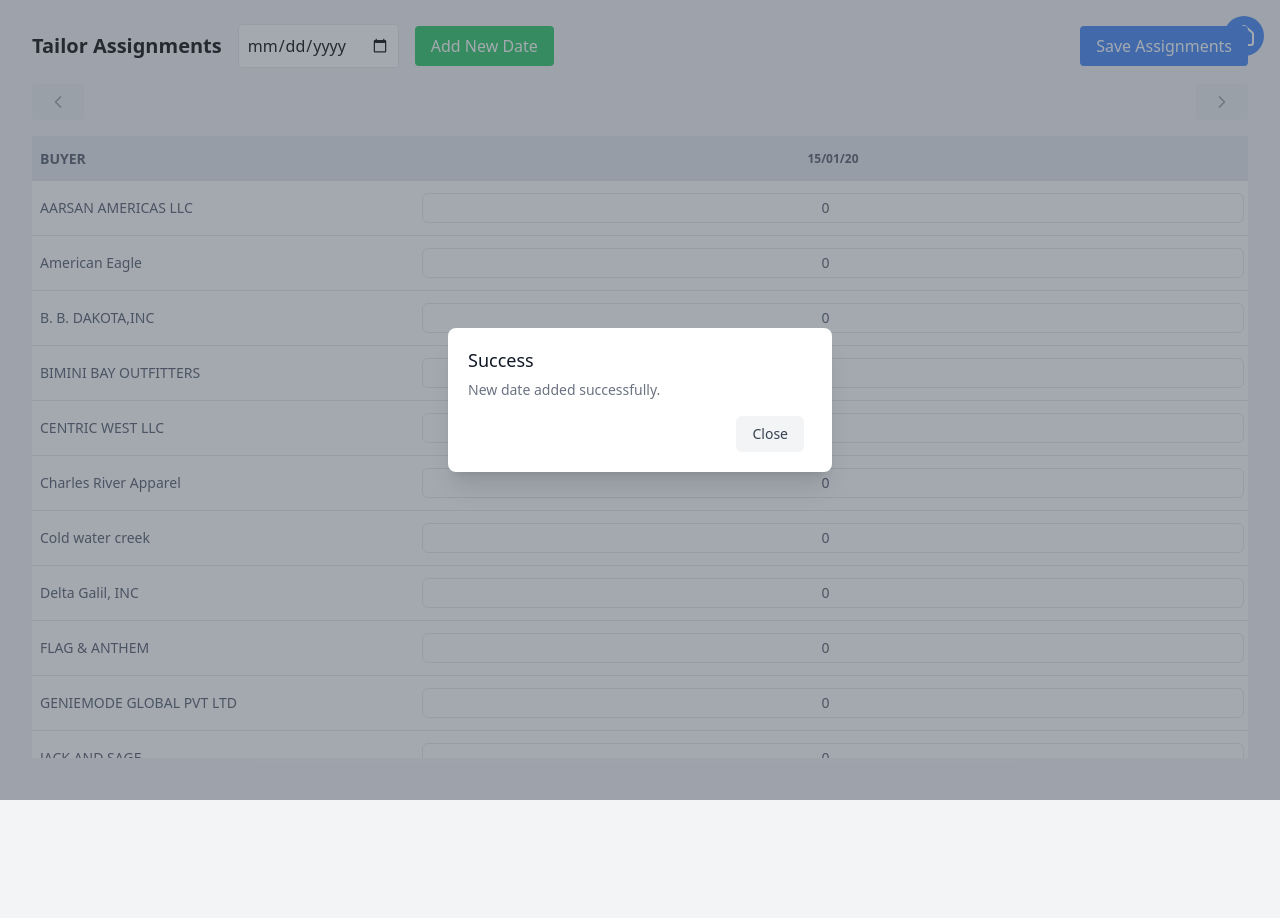
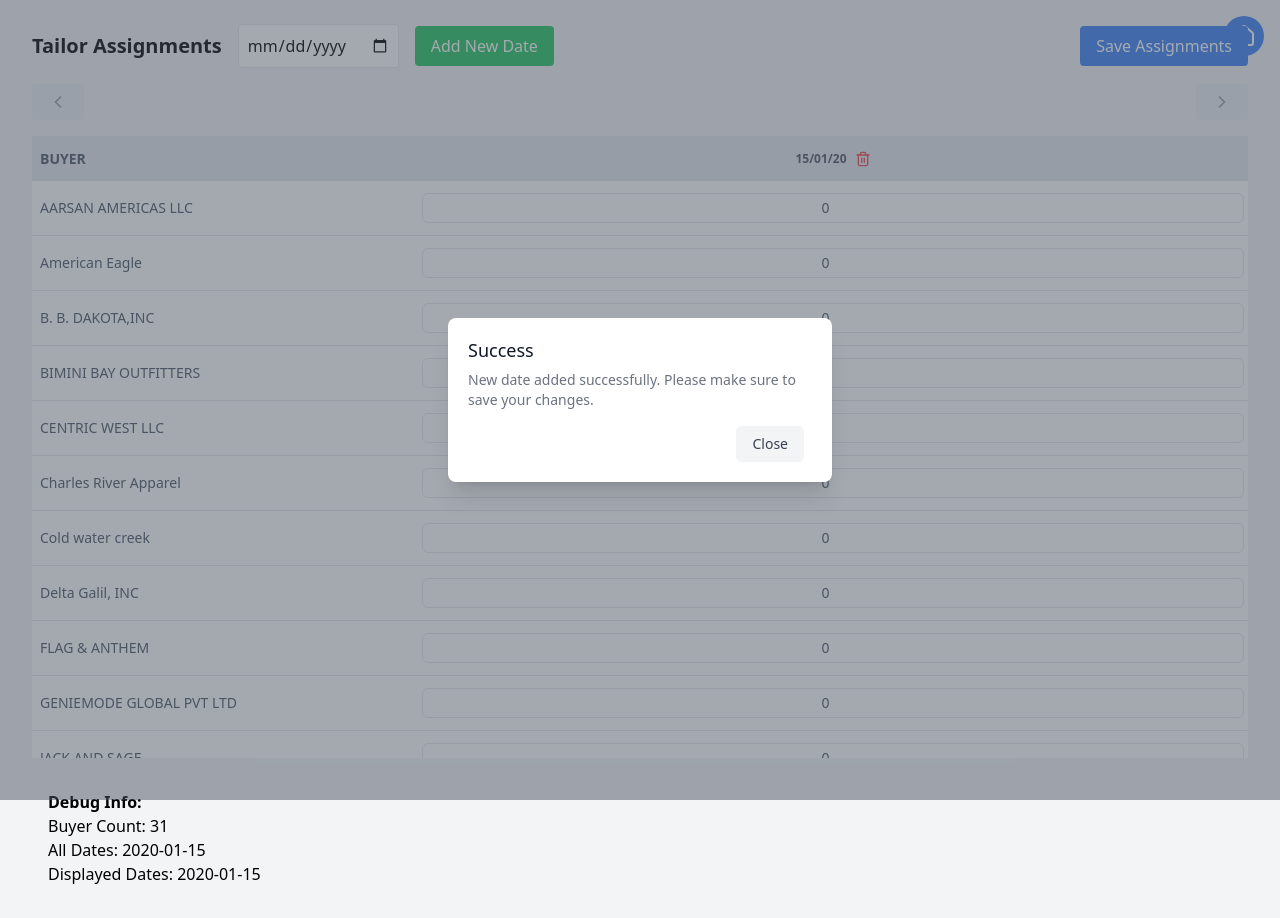
Before and after one commit to ayyubm/sampletracker, a Next.js app: page /assign-tailors in a window 1280 px wide. Both pictures are taken after typing "2020-01-15" into the empty fields and a click on the button "Add New Date". Before the commit the page ends 800 px from the top, so only its background shows below. Built offline with nearby package versions, Linux system fonts and the light colour scheme; no server answers; the database is empty.

Commit message:
Added delete date column functionality to the tailor assignments page and added unsaved changes alert to the same

```diff
--- a/src/app/assign-tailors/page.tsx
+++ b/src/app/assign-tailors/page.tsx
@@ -1,12 +1,38 @@
 'use client';
 
+import { useState } from 'react';
 import { useAuth } from '../../lib/hooks/useAuth';
 import Link from 'next/link';
 import TailorAssignment from '../../components/TailorAssignment';
 import { Home } from 'lucide-react';
+import { useRouter } from 'next/navigation';
+import Alert from '../../components/Alert';
 
 export default function AssignTailorsPage() {
   const { userData } = useAuth();
+  const [hasUnsavedChanges, setHasUnsavedChanges] = useState(false);
+  const [showAlert, setShowAlert] = useState(false);
+  const router = useRouter();
+
+  const handleUnsavedChanges = (unsavedChanges: boolean) => {
+    setHasUnsavedChanges(unsavedChanges);
+  };
+
+  const handleHomeClick = (e: React.MouseEvent<HTMLAnchorElement>) => {
+    if (hasUnsavedChanges) {
+      e.preventDefault();
+      setShowAlert(true);
+    }
+  };
+
+  const handleAlertClose = () => {
+    setShowAlert(false);
+  };
+
+  const handleAlertConfirm = () => {
+    setShowAlert(false);
+    router.push('/');
+  };
 
   return (
     <div className="min-h-screen bg-gray-100 p-4">
@@ -15,12 +41,21 @@ export default function AssignTailorsPage() {
           href="/"
           className="bg-blue-500 text-white p-2 rounded-full hover:bg-blue-600 transition-colors duration-200"
           title="Back to Home"
+          onClick={handleHomeClick}
         >
           <Home size={24} />
         </Link>
       </header>
+      {showAlert && (
+        <Alert
+          message="You have unsaved changes. Are you sure you want to leave this page?"
+          type="warning"
+          onClose={handleAlertClose}
+          onConfirm={handleAlertConfirm}
+        />
+      )}
       <main className="-mt-12">
-        <TailorAssignment topControls={true} />
+        <TailorAssignment topControls={true} onUnsavedChanges={handleUnsavedChanges} />
       </main>
     </div>
   );
--- a/src/components/TailorAssignment.tsx
+++ b/src/components/TailorAssignment.tsx
@@ -1,9 +1,9 @@
-import React, { useState, useEffect } from 'react';
+import React, { useState, useEffect, useCallback } from 'react';
 import { BUYER_OPTIONS } from '../lib/constants';
 import { getDocuments, updateDocument, addDocument } from '../lib/firebase/firebaseUtils';
 import { format, parseISO, isBefore, addDays, subDays } from 'date-fns';
 import Alert from './Alert';
-import { ChevronLeft, ChevronRight } from 'lucide-react';
+import { ChevronLeft, ChevronRight, Trash2 } from 'lucide-react'; // Add Trash2 icon
 
 interface TailorCount {
   [date: string]: number;
@@ -17,21 +17,29 @@ interface BuyerTailorCount {
 
 interface TailorAssignmentProps {
   topControls?: boolean;
+  onUnsavedChanges: (hasUnsavedChanges: boolean) => void;
 }
 
-const TailorAssignment: React.FC<TailorAssignmentProps> = ({ topControls = false }) => {
+const TailorAssignment: React.FC<TailorAssignmentProps> = ({ topControls = false, onUnsavedChanges }) => {
   const [buyerTailorCounts, setBuyerTailorCounts] = useState<BuyerTailorCount[]>([]);
   const [allDates, setAllDates] = useState<string[]>([]);
   const [displayedDates, setDisplayedDates] = useState<string[]>([]);
   const [newDate, setNewDate] = useState<string>('');
   const [alert, setAlert] = useState<{ message: string; type: 'success' | 'error' | 'warning' } | null>(null);
+  const [hasUnsavedChanges, setHasUnsavedChanges] = useState(false);
+
+  useEffect(() => {
+    onUnsavedChanges(hasUnsavedChanges);
+  }, [hasUnsavedChanges, onUnsavedChanges]);
 
   useEffect(() => {
     fetchTailorCounts();
   }, []);
 
   const fetchTailorCounts = async () => {
+    try {
       const fetchedCounts = await getDocuments('tailorAssignments');
+      console.log('Fetched counts:', fetchedCounts);
       if (fetchedCounts.length === 0) {
         const initialCounts = BUYER_OPTIONS.map(buyer => ({
           buyer,
@@ -42,6 +50,10 @@ const TailorAssignment: React.FC<TailorAssignmentProps> = ({ topControls = false
         setBuyerTailorCounts(fetchedCounts as BuyerTailorCount[]);
       }
       updateDates(fetchedCounts as BuyerTailorCount[]);
+    } catch (error) {
+      console.error('Error fetching tailor counts:', error);
+      setAlert({ message: 'Error fetching tailor assignments. Please try again.', type: 'error' });
+    }
   };
 
   const updateDates = (counts: BuyerTailorCount[]) => {
@@ -51,10 +63,15 @@ const TailorAssignment: React.FC<TailorAssignmentProps> = ({ topControls = false
     setDisplayedDates(uniqueDates.slice(-7)); // Initially display the last 7 dates
   };
 
+  const setUnsavedChanges = useCallback(() => {
+    setHasUnsavedChanges(true);
+  }, []);
+
   const handleCountChange = (buyerIndex: number, date: string, value: string) => {
     const newCounts = [...buyerTailorCounts];
     newCounts[buyerIndex].tailorCounts[date] = parseInt(value) || 0;
     setBuyerTailorCounts(newCounts);
+    setUnsavedChanges();
   };
 
   const addNewDate = () => {
@@ -87,7 +104,8 @@ const TailorAssignment: React.FC<TailorAssignmentProps> = ({ topControls = false
     }
 
     setNewDate(''); // Reset the date input
-    setAlert({ message: "New date added successfully.", type: 'success' });
+    setAlert({ message: "New date added successfully. Please make sure to save your changes.", type: 'success' });
+    setUnsavedChanges();
   };
 
   const saveTailorCounts = async () => {
@@ -99,6 +117,7 @@ const TailorAssignment: React.FC<TailorAssignmentProps> = ({ topControls = false
           await addDocument('tailorAssignments', count);
         }
       }
+      setHasUnsavedChanges(false);
       setAlert({ message: 'Tailor assignments saved successfully!', type: 'success' });
       fetchTailorCounts();
     } catch (error) {
@@ -122,6 +141,54 @@ const TailorAssignment: React.FC<TailorAssignmentProps> = ({ topControls = false
       const newFirstIndex = allDates.indexOf(displayedDates[0]) + 1;
       setDisplayedDates(allDates.slice(newFirstIndex, newFirstIndex + 7));
     }
+  };
+
+  const handleDeleteDate = (dateToDelete: string) => {
+    // Remove the date from allDates
+    const updatedAllDates = allDates.filter(date => date !== dateToDelete);
+    setAllDates(updatedAllDates);
+
+    // Update displayedDates
+    let newDisplayedDates = displayedDates.filter(date => date !== dateToDelete);
+
+    // Function to add dates to newDisplayedDates
+    const addDatesToDisplay = (startIndex: number, direction: 1 | -1) => {
+      while (newDisplayedDates.length < 7 && startIndex >= 0 && startIndex < updatedAllDates.length) {
+        const nextDate = updatedAllDates[startIndex];
+        if (nextDate && !newDisplayedDates.includes(nextDate)) {
+          if (direction === 1) {
+            newDisplayedDates.push(nextDate);
+          } else {
+            newDisplayedDates.unshift(nextDate);
+          }
+        }
+        startIndex += direction;
+      }
+    };
+
+    // Try to add dates after the last displayed date
+    let lastDisplayedIndex = updatedAllDates.indexOf(newDisplayedDates[newDisplayedDates.length - 1]);
+    addDatesToDisplay(lastDisplayedIndex + 1, 1);
+
+    // If we still don't have 7 dates, look for dates before the first displayed date
+    if (newDisplayedDates.length < 7) {
+      let firstDisplayedIndex = updatedAllDates.indexOf(newDisplayedDates[0]);
+      addDatesToDisplay(firstDisplayedIndex - 1, -1);
+    }
+
+    setDisplayedDates(newDisplayedDates);
+
+    // Remove the date from each buyer's tailorCounts
+    const updatedCounts = buyerTailorCounts.map(count => ({
+      ...count,
+      tailorCounts: Object.fromEntries(
+        Object.entries(count.tailorCounts).filter(([date]) => date !== dateToDelete)
+      )
+    }));
+    setBuyerTailorCounts(updatedCounts);
+
+    setAlert({ message: "Date removed successfully. Please make sure to save your changes.", type: 'success' });
+    setUnsavedChanges();
   };
 
   return (
@@ -173,14 +240,24 @@ const TailorAssignment: React.FC<TailorAssignmentProps> = ({ topControls = false
         </button>
       </div>
       <div className="overflow-x-auto">
-        <div className="max-h-[calc(100vh-178px)] overflow-y-auto"> {/* Changed from 250px to 178px */}
+        <div className="max-h-[calc(100vh-178px)] overflow-y-auto">
+          {buyerTailorCounts.length > 0 && displayedDates.length > 0 ? (
             <table className="min-w-full bg-white table-fixed">
               <thead className="bg-gray-200 text-gray-600 uppercase text-sm leading-normal sticky top-0 z-10">
                 <tr>
                   <th className="w-1/6 py-3 px-2 text-left sticky left-0 bg-gray-200 z-20">Buyer</th>
                   {displayedDates.map(date => (
                     <th key={date} className="w-1/9 py-3 px-1 text-center text-xs">
-                    {format(parseISO(date), 'dd/MM/yy')}
+                      <div className="flex items-center justify-center">
+                        <span>{format(parseISO(date), 'dd/MM/yy')}</span>
+                        <button
+                          onClick={() => handleDeleteDate(date)}
+                          className="ml-2 text-red-500 hover:text-red-700"
+                          title="Delete date"
+                        >
+                          <Trash2 size={16} />
+                        </button>
+                      </div>
                     </th>
                   ))}
                 </tr>
@@ -204,7 +281,18 @@ const TailorAssignment: React.FC<TailorAssignmentProps> = ({ topControls = false
                 ))}
               </tbody>
             </table>
+          ) : (
+            <p>No data available. Please add new dates or refresh the page.</p>
+          )}
         </div>
+      </div>
+
+      {/* Debug information */}
+      <div className="mt-4 p-4 bg-gray-100 rounded">
+        <h3 className="font-bold">Debug Info:</h3>
+        <p>Buyer Count: {buyerTailorCounts.length}</p>
+        <p>All Dates: {allDates.join(', ')}</p>
+        <p>Displayed Dates: {displayedDates.join(', ')}</p>
       </div>
     </div>
   );
```
Lines whose indentation alone changed are shown as unchanged.
